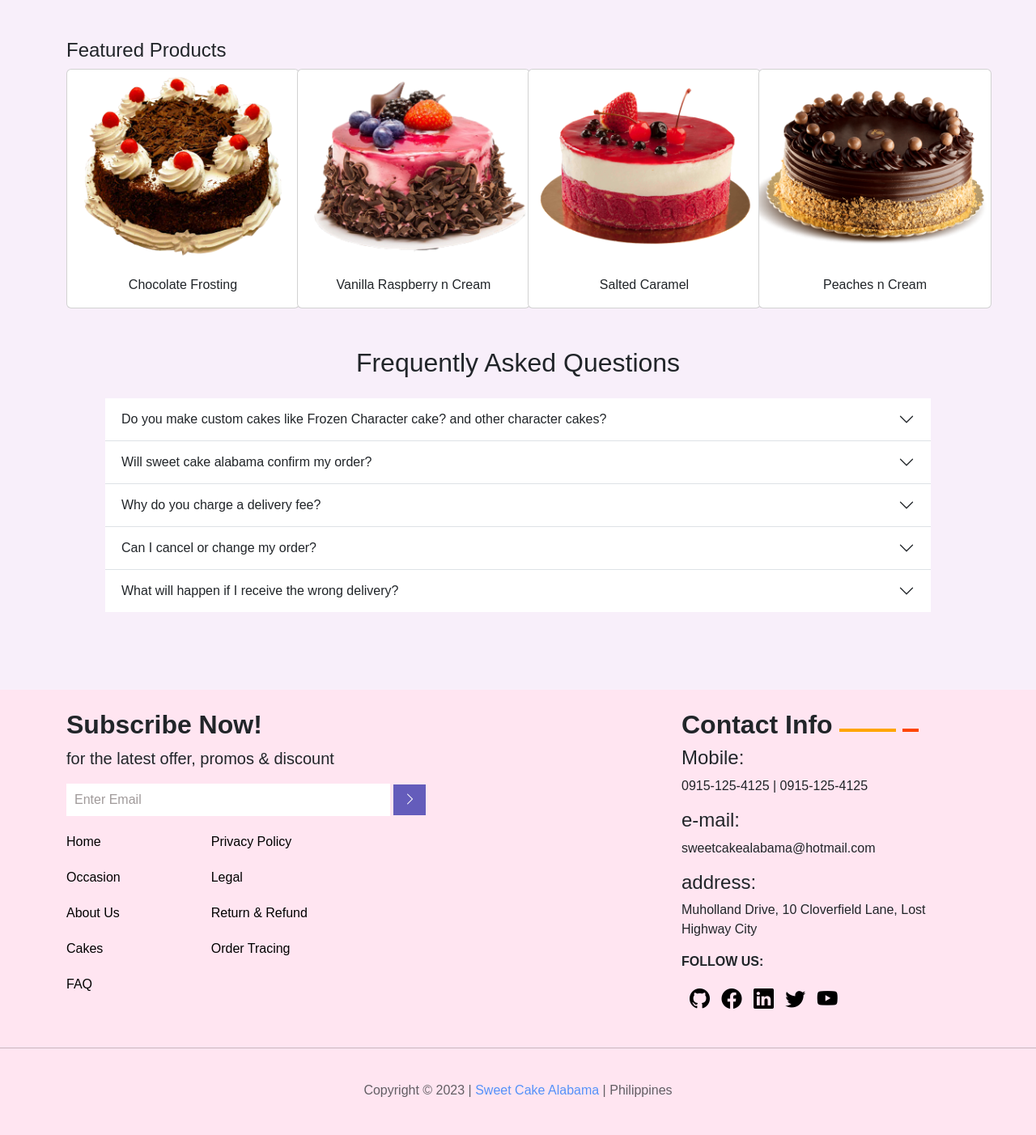
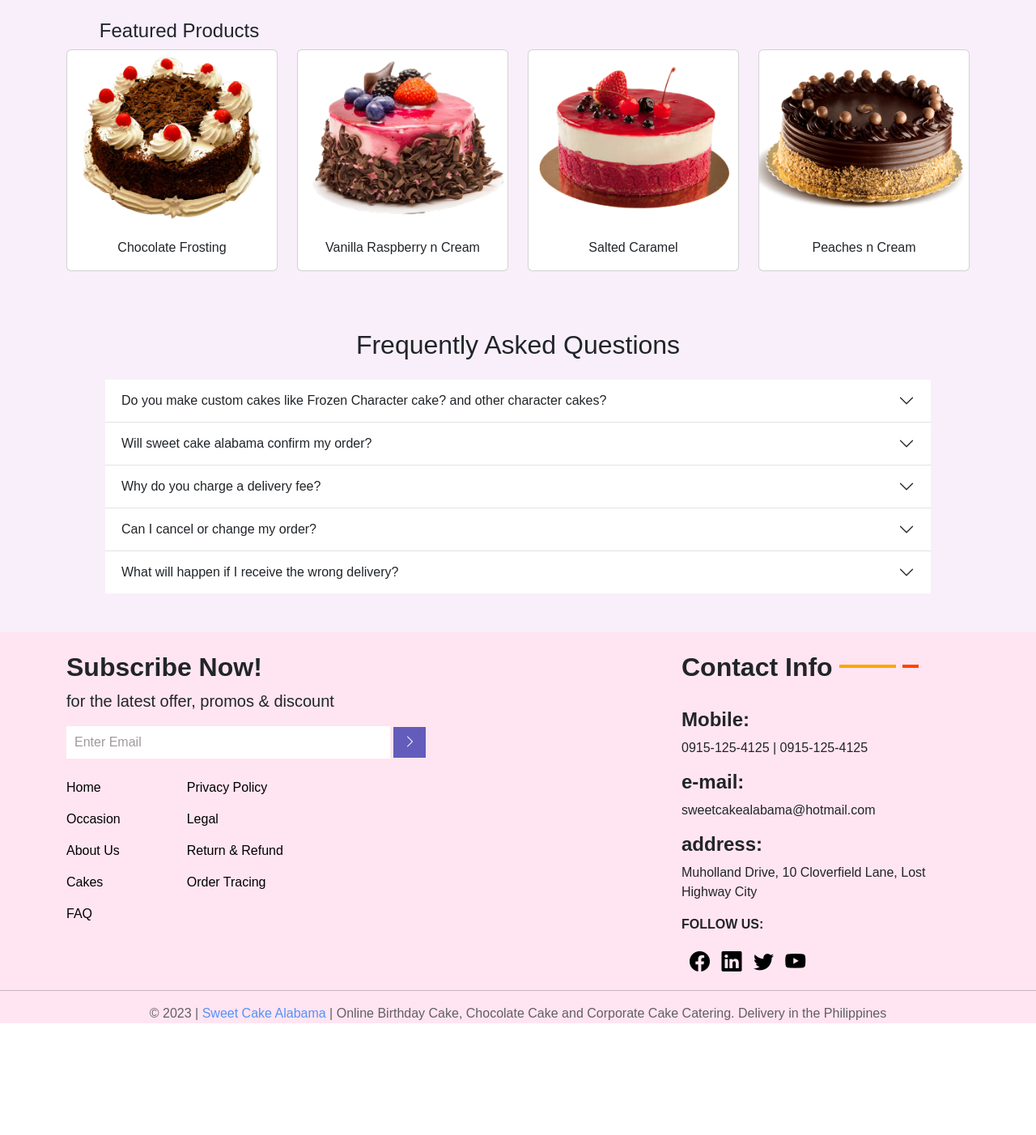
Before and after one commit to rhey0027/miniProject, a plain HTML site: page faq.html in a window 1280 px wide. Shown: the whole page at 81% size. After the commit the page ends 1280 px from the top, so only its background shows below. Drawn offline with nearby package versions, Linux system fonts and the light colour scheme.

Commit message:
added cake image

```diff
--- a/faq.html
+++ b/faq.html
@@ -19,37 +19,39 @@
 <!-- frequently asked questions -->
 <!-- featured Products -->
 <section class="about" id="about">
-        <div class="container py-5">
-            <div class="featured_products">
-                <h4 class="title">Featured Products</h4>
+        <div class="container">
+            <div class="featured_products pt-4">
+                <div class="col-md-3">
+                    <h4 class="text-center">Featured Products</h4>
+                </div>
                 <div class="row">
-                    <div class="col-3">
-                        <div class="card text-center" style="width: 18rem;">
+                    <div class="col-sm mb-4">
+                        <div class="card text-center h-100 ">
                             <img src="img/cake2.png" class="card-img-top" alt="cake_image">
                             <div class="card-body">
                               <p class="card-text">Chocolate Frosting</p>
                             </div>
                           </div>
                     </div>
-                    <div class="col-3">
-                        <div class="card text-center" style="width: 18rem;">
-                            <img src="img/cake3.png" class="card-img-top" alt="cake_image">
+                    <div class="col-sm mb-4">
+                        <div class="card text-center h-100 ">
+                            <img src="img/cake3.png" class="card-img-top img-fluid" alt="cake_image">
                             <div class="card-body">
                               <p class="card-text">Vanilla Raspberry n Cream</p>
                             </div>
                           </div>
                     </div>
-                    <div class="col-3">
-                        <div class="card text-center" style="width: 18rem;">
-                            <img src="img/cake4.png" class="card-img-top" alt="cake_image">
+                    <div class="col-sm mb-4">
+                        <div class="card text-center h-100 ">
+                            <img src="img/cake4.png" class="card-img-top img-fluid" alt="cake_image">
                             <div class="card-body">
                               <p class="card-text">Salted Caramel</p>
                             </div>
                           </div>
                     </div>
-                    <div class="col-3">
-                        <div class="card text-center" style="width: 18rem;">
-                            <img src="img/cake8.png" class="card-img-top" alt="...">
+                    <div class="col-sm mb-4">
+                        <div class="card text-center h-100 ">
+                            <img src="img/cake8.png" class="card-img-top img-fluid" alt="cake_image">
                             <div class="card-body">
                               <p class="card-text">Peaches n Cream</p>
                             </div>
@@ -166,28 +168,25 @@
 </div>
 </section>
 <!-- footer -->
-<section class="footer">
+<footer class="footer">
     <div class="container">
         <div class="row">
-            <div class="col-8">
-                <h2 class="subscribe_now fw-bolder pt-4">Subscribe Now!</h2>
+            <div class="col-lg-8 col-md-12 mb-4 mb-md-0">
+                <h2 class="fw-bolder pt-4">Subscribe Now!</h2>
                 <p class="lead">for the latest offer, promos & discount</p>
                  <input type="text" class="form-control-footer" placeholder="Enter Email"/>
             <button class="btn_footer">
                 <i class="bi bi-chevron-right"></i>
             </button>
-             <div class="footer_link d-flex">
-                <div class="footer_links">
-                    <ul class="list p-0">
+            <div class="footer_links d-flex">
+                <ul class="list pt-4 p-0">
                     <li><a href="#home">Home</a></li>
                     <li><a href="#occasion">Occasion</a></li>
                     <li><a href="#about us">About Us</a></li>
                     <li><a href="#cakes">Cakes</a></li>
                     <li><a href="#faq">FAQ</a></li>
                 </ul>
-                </div>
-                <div class="footer_links" id="footer2">
-                    <ul>
+                <ul class="list pt-4 list2">
                     <li><a href="#Privacy Policy">Privacy Policy</a></li>
                     <li><a href="#Legal">Legal</a></li>
                     <li><a href="#Return & Refund">Return & Refund</a></li>
@@ -195,28 +194,22 @@
                 </ul>
             </div>
             </div>
+            <div class="col-lg-4 col-md-12 mb-4 mb-md-0">
+                <div class="d-flex pt-4">
+                    <h2 class="fw-bold">Contact Info</h2>
+                    <p class="line mt-3 mx-2"></p>
+                    <p class="line2 mt-3"></p>
                 </div>
-          <div class="col-4 py-4">
-            <div class="d-flex">
-                <h2 class="fw-bold">Contact Info</h2>
-                    <div class="line mt-4 mx-2"></div>
-                    <div class="line2 mt-4"></div>
-            </div>
-            <div>
-                <h4 class="mobile font-weight-bold">Mobile&#58;</h4>
+                <div class="contact_details pt-4">
+                    <h4 class="mobile fw-bold">Mobile&#58;</h4>
                     <p>0915-125-4125 | 0915-125-4125</p>
-            </div>
-            <div>
-                <h4 class="font-weight-bold">e-mail&#58;</h4>
+                    <h4 class="fw-bold">e-mail&#58;</h4>
                     <p>sweetcakealabama@hotmail.com</p>
-            </div>
-            <div>
-                <h4 class="font-weight-bold">address&#58;</h4>
+                    <h4 class="fw-bold">address&#58;</h4>
                     <p>Muholland Drive, 10 Cloverfield Lane, Lost Highway City</p>
                 </div>
                 <div class="socials_footer">
                     <p class="follow fw-bold">FOLLOW US&#58;</p>
-                <a href="#"><i class="bi bi-github"></i></a>
                     <a href="#"><i class="bi bi-facebook"></i></a>
                     <a href="#"><i class="bi bi-linkedin"></i></a>
                     <a href="#"><i class="bi bi-twitter"></i></a>
@@ -226,11 +219,10 @@
         </div>
     </div>
     <hr>
-    <div class="lower_footer text-center pt-4">
-        <p class="copyright">Copyright &copy; 2023 | <a href="#home" class="text-primary">Sweet Cake Alabama</a> | Philippines</p>
+        <div class="lower_footer text-center fs-6">
+            <p class="copyright">&copy; 2023 | <a href="#home" class="text-primary">Sweet Cake Alabama</a> | Online Birthday Cake, Chocolate Cake and Corporate Cake Catering. Delivery in the Philippines</p>
         </div>
-  </section>
+</footer>
 <script src="script.js"></script>
-
 </body>
 </html>
--- a/script.js
+++ b/script.js
@@ -0,0 +1,7 @@
+var blink =
+document.getElementById('subscribe');
+
+setInterval(function () {
+    blink.style.opacity =
+    (blink.style.opacity == 0 ? 1 : 0);
+}, 1000);
--- a/style.css
+++ b/style.css
@@ -41,15 +41,17 @@
     }
 }
 /* about us */
-
-.about {
+.about,
+.featured_products {
     background-color: #F8EFFA ;
+}
+.about_msg {
+    line-height: 2;
 }
 .paragraph {
     line-height: 30px;
     margin-left: 40px;
 }
-/* footer */
 a {
     text-decoration: none !important;
     color: #000 !important;
@@ -60,9 +62,9 @@ ul {
 #different li {
     list-style: disc;
 }
+/* footer */
 .footer {
     background-color: #FFE5F1;
-    height: 550px;
 }
 .form-control-footer {
     width: 400px;
@@ -95,7 +97,7 @@ ul {
 #footer2 {
     margin-left: 80px;
 }
-.footer_link ul li a:hover {
+.footer_links ul li a:hover {
     opacity: 0.8;
 }
 .socials_footer i {
@@ -103,6 +105,9 @@ ul {
     font-size: 25px;
     margin-left: 10px;
     transition: all 0.2s ease;
+}
+.list2 {
+    margin-left: 50px;
 }
 .socials_footer i:hover {
     opacity: 0.6;
@@ -114,3 +119,9 @@ ul {
     color: #a09a9a;
     padding-left: 10px;
 }
+li {
+    margin-bottom: 15px;
+}
+#unlist li {
+    margin: 0;;
+}
```
Also changed, not shown: about.html (+67 -63 lines), icons/delivery-boy.svg (added), img/333634.jpg (added), img/cake21.jpg (added), img/cake22.jpg (added). Lines whose indentation alone changed are shown as unchanged.
